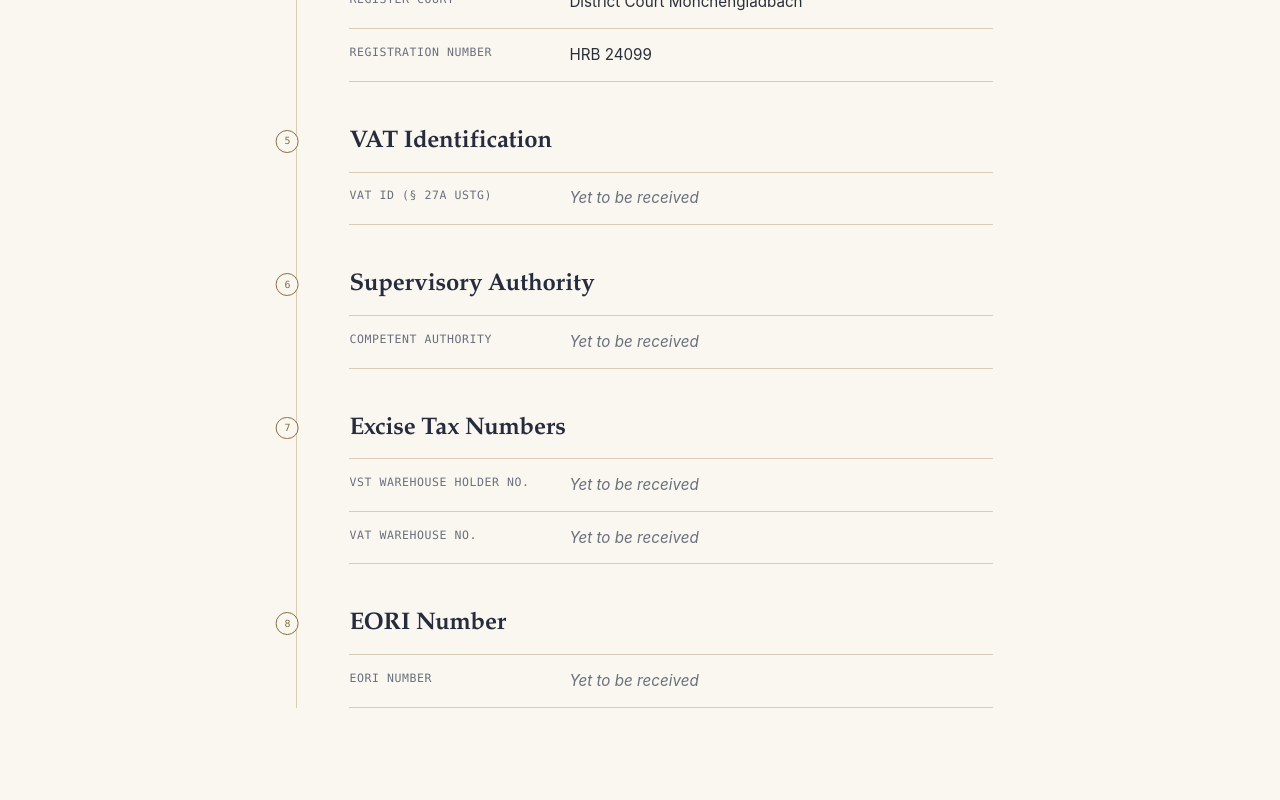
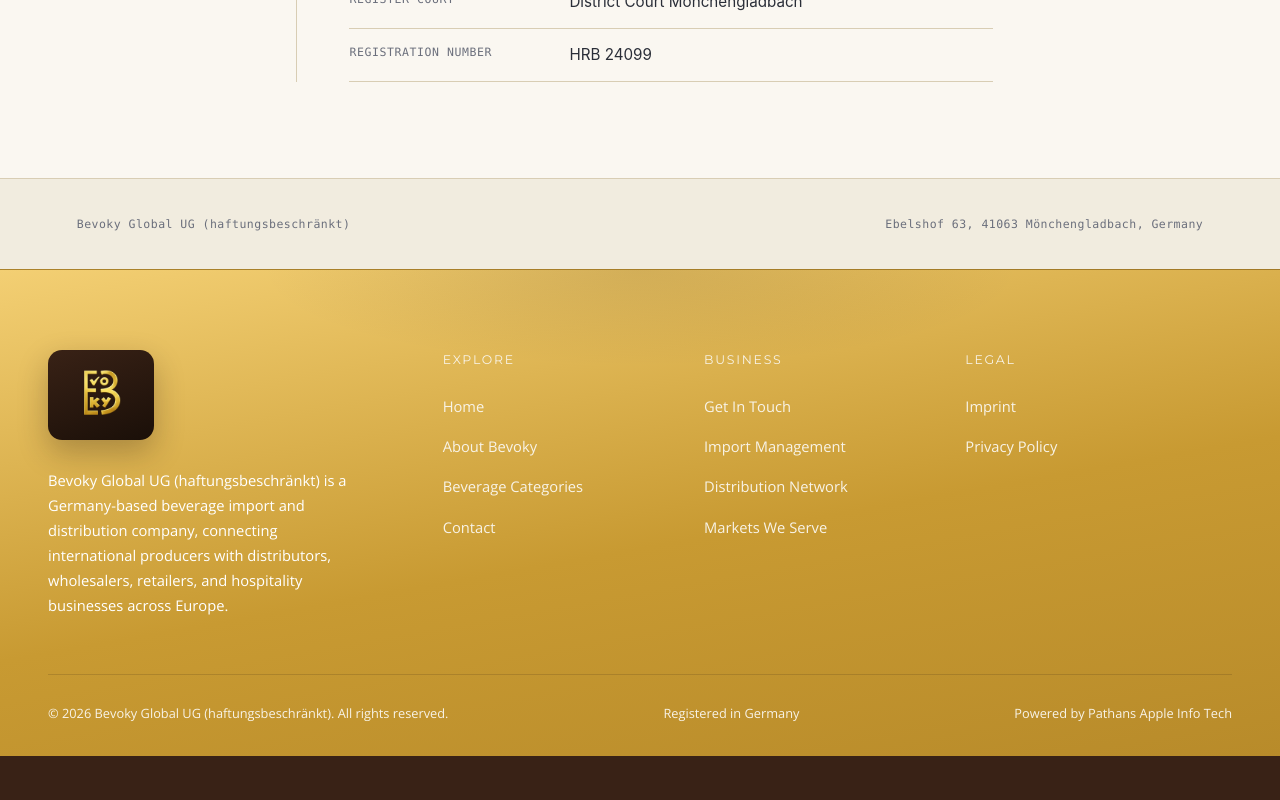
Before and after one commit to PathansAppleInfoTech/Bevoky_Global, a React (Vite) app: page /imprint in a window 1280 px wide. Shown: the part 900-1700 px from the top of the page. After the commit the page ends 1656 px from the top, so only its background shows below. Built offline with nearby package versions, Linux system fonts and the light colour scheme.

Commit message:
feat: comment imprint non-valued datas

```diff
--- a/src/pages/Imprint.jsx
+++ b/src/pages/Imprint.jsx
@@ -62,7 +62,7 @@
                     </dl>
                 </section>
 
-                <section className="imprint-clause" data-num="5">
+                {/* <section className="imprint-clause" data-num="5">
                     <h2>VAT Identification</h2>
                     <dl className="imprint-registry">
                         <dt>VAT ID (§ 27a UStG)</dt>
@@ -94,7 +94,8 @@
                         <dt>EORI Number</dt>
                         <dd className="pending">Yet to be received</dd>
                     </dl>
-                </section>
+                </section> */}
+
             </main>
 
             <footer className="imprint-footer">
```
